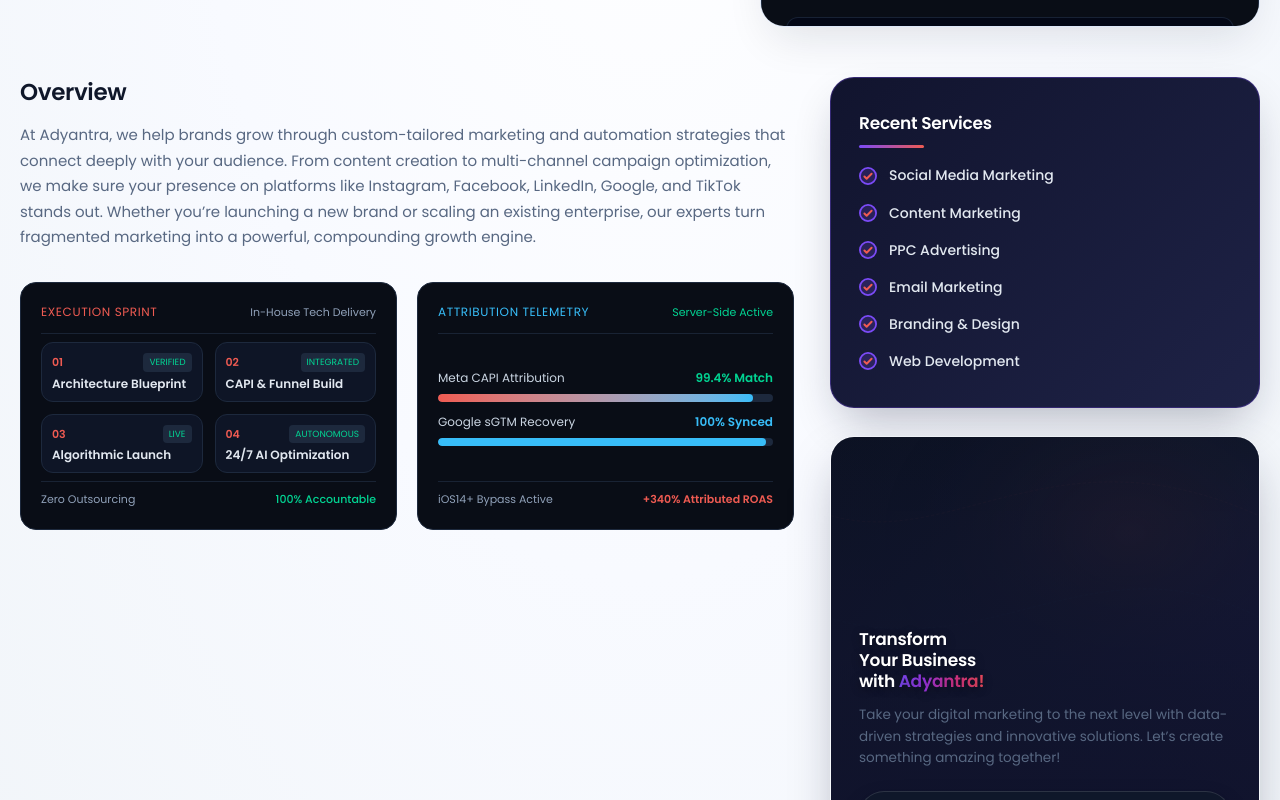
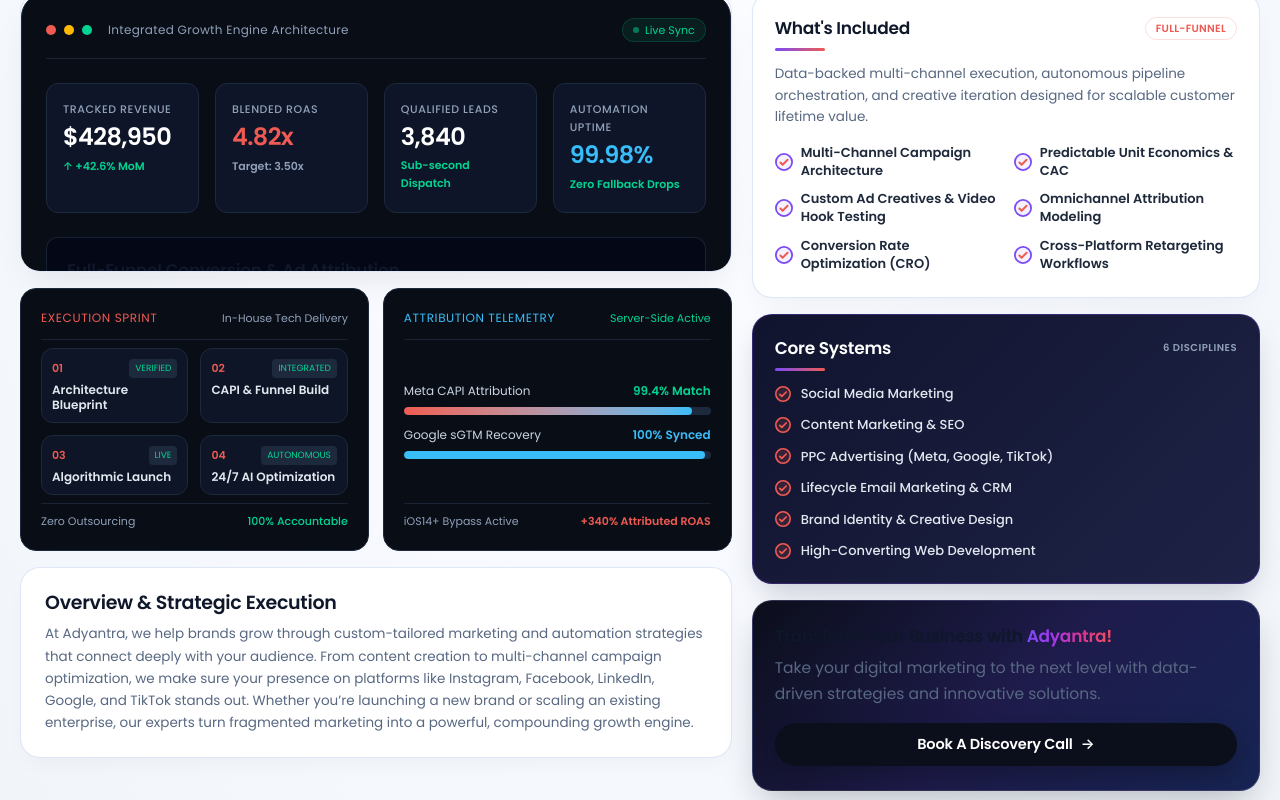
Before and after one commit to saikiranmangalapally/adyantra-new, a Next.js app: page /digital-marketing-growth in a window 1280 px wide. Shown: the part 3300-4100 px from the top of the page. Built offline with nearby package versions, Linux system fonts and the light colour scheme; a web font is replaced by a local one.

Commit message:
fix(ui): remove monthly budget from contact audit, standardize leadership button to ady-btn-dark, and eliminate gaps in Our Expertise section

```diff
--- a/app/digital-marketing-growth/page.tsx
+++ b/app/digital-marketing-growth/page.tsx
@@ -492,137 +492,130 @@
         </div>
       </section>
 
-      {/* ═══════════════════ SECTION 4: SYSTEM VISUALIZATION / EXPERTISE SHOWCASE (REFERENCE DESIGN) ═══════════════════ */}
+      {/* ═══════════════════ SECTION 4: SYSTEM VISUALIZATION / EXPERTISE SHOWCASE ═══════════════════ */}
       <section className="section expert-showcase-section" id="ecosystem" aria-labelledby="expert-showcase-heading">
         <div className="shell">
-          {/* Top Header Grid: Left Headline & Right Tablet Preview */}
-          <div className="expert-top-grid">
-            <div className="expert-header-left">
-              <span className="expert-kicker-pill">
-                <span className="expert-kicker-dot" />
-                Our Expertise
-              </span>
-              <h2 id="expert-showcase-heading" className="expert-main-heading">
+          {/* Centered Section Header */}
+          <div className="services-ref-header services-ref-header--centered" style={{ marginBottom: "26px" }}>
+            <span className="ref-pill-kicker">OUR EXPERTISE</span>
+            <h2 id="expert-showcase-heading" className="services-ref-heading">
               Boost Your Brand with Strategic <br />
               <span className="ady-gradient-text">Social Media &amp; Digital Marketing</span>
             </h2>
-              <p className="expert-main-desc">
+            <p className="services-ref-subtitle" style={{ maxWidth: "780px", marginBottom: "0" }}>
               Maximize engagement, build loyal customer communities, and drive predictable conversions across all major platforms with custom-engineered data, creative performance, and autonomous intelligence.
             </p>
           </div>
 
-            <div className="expert-tablet-card w-full">
+          {/* Unified Balanced 2-Column Grid (Zero Spacings and Gaps) */}
+          <div className="expert-unified-grid">
+            {/* Left Column: Interactive Tablet + Dual Visuals + Strategic Overview */}
+            <div className="expert-left-pane">
+              {/* 1. Executive Tablet Stage */}
+              <div className="expert-tablet-card">
                 <ExecutiveTabletMockup title="Integrated Growth Engine Architecture" />
+              </div>
+
+              {/* 2. Dual Side-by-Side Visuals */}
+              <div className="expert-dual-images">
+                <ExecutionRoadmapVisual />
+                <DataAttributionVisual />
+              </div>
+
+              {/* 3. Strategic Overview Card */}
+              <div className="expert-overview-box">
+                <h3 className="expert-box-title">Overview &amp; Strategic Execution</h3>
+                <p className="expert-box-text">
+                  At Adyantra, we help brands grow through custom-tailored marketing and automation strategies that connect deeply with your audience. From content creation to multi-channel campaign optimization, we make sure your presence on platforms like Instagram, Facebook, LinkedIn, Google, and TikTok stands out. Whether you’re launching a new brand or scaling an existing enterprise, our experts turn fragmented marketing into a powerful, compounding growth engine.
+                </p>
               </div>
             </div>
 
-          {/* Main Content Split Grid: Left Content (65%) & Right Sidebar (35%) */}
-          <div className="expert-split-grid">
-            {/* Left Column: Overview + Dual Photos + What's Included */}
-            <div className="expert-content-col">
-              {/* Overview Block */}
-              <div className="expert-overview-block">
-                <h3 className="expert-section-title">Overview</h3>
-                <p className="expert-overview-text">
-                  At Adyantra, we help brands grow through custom-tailored marketing and automation strategies that connect deeply with your audience. From content creation to multi-channel campaign optimization, we make sure your presence on platforms like Instagram, Facebook, LinkedIn, Google, and TikTok stands out. Whether you’re launching a new brand or scaling an existing enterprise, our experts turn fragmented marketing into a powerful, compounding growth engine.
+            {/* Right Column: What's Included / Recent Services + Transform CTA */}
+            <div className="expert-right-pane">
+              {/* Card 1: What's Included Card */}
+              <div className="expert-included-card">
+                <div className="flex items-center justify-between mb-2">
+                  <h4 className="expert-included-title">What&apos;s Included</h4>
+                  <span className="text-[10.5px] font-bold text-[#ef5b52] px-2.5 py-0.5 rounded-full bg-coral-500/10 border border-[#ef5b52]/20 uppercase tracking-wide">
+                    FULL-FUNNEL
+                  </span>
+                </div>
+                <div className="expert-accent-line" />
+                <p className="expert-included-desc">
+                  Data-backed multi-channel execution, autonomous pipeline orchestration, and creative iteration designed for scalable customer lifetime value.
                 </p>
+                <div className="expert-check-grid">
+                  {[
+                    "Multi-Channel Campaign Architecture",
+                    "Predictable Unit Economics & CAC",
+                    "Custom Ad Creatives & Video Hook Testing",
+                    "Omnichannel Attribution Modeling",
+                    "Conversion Rate Optimization (CRO)",
+                    "Cross-Platform Retargeting Workflows"
+                  ].map((pillar, idx) => (
+                    <div key={idx} className="expert-check-item">
+                      <span className="expert-check-icon">
+                        <svg width="18" height="18" viewBox="0 0 20 20" fill="none">
+                          <circle cx="10" cy="10" r="9" stroke="#7b4bf7" strokeWidth="2" fill="rgba(123, 75, 247, 0.08)" />
+                          <path d="M6 10.5L8.5 13L14 7.5" stroke="#ef5b52" strokeWidth="2.2" strokeLinecap="round" strokeLinejoin="round" />
+                        </svg>
+                      </span>
+                      <span>{pillar}</span>
                     </div>
-
-              {/* Two Side-by-Side Images */}
-              <div className="expert-dual-images grid grid-cols-1 md:grid-cols-2 gap-4">
-                <ExecutionRoadmapVisual />
-                <DataAttributionVisual />
+                  ))}
                 </div>
               </div>
 
-            {/* Right Column: Recent Services + Transform Banner */}
-            <aside className="expert-sidebar-col">
-              {/* Card 1: Recent Services */}
+              {/* Card 2: Core Systems Modules */}
               <div className="expert-recent-services-card">
-                <h4 className="expert-recent-title">Recent Services</h4>
-                <div className="expert-accent-line" style={{ width: "45px" }} />
+                <div className="flex items-center justify-between mb-2">
+                  <h4 className="expert-recent-title">Core Systems</h4>
+                  <span className="text-[10px] font-bold text-slate-400 uppercase tracking-wider">
+                    6 DISCIPLINES
+                  </span>
+                </div>
+                <div className="expert-accent-line" style={{ width: "40px" }} />
                 <ul className="expert-recent-list">
-                  <li className="expert-recent-item">
+                  {[
+                    "Social Media Marketing",
+                    "Content Marketing & SEO",
+                    "PPC Advertising (Meta, Google, TikTok)",
+                    "Lifecycle Email Marketing & CRM",
+                    "Brand Identity & Creative Design",
+                    "High-Converting Web Development"
+                  ].map((svc, idx) => (
+                    <li key={idx} className="expert-recent-item">
                       <span className="expert-check-icon">
-                      <svg width="18" height="18" viewBox="0 0 20 20" fill="none">
-                        <circle cx="10" cy="10" r="9" stroke="#7b4bf7" strokeWidth="2" fill="rgba(123, 75, 247, 0.2)" />
+                        <svg width="16" height="16" viewBox="0 0 20 20" fill="none">
+                          <circle cx="10" cy="10" r="9" stroke="#ef5b52" strokeWidth="2" fill="rgba(239, 91, 82, 0.15)" />
                           <path d="M6 10.5L8.5 13L14 7.5" stroke="#ef5b52" strokeWidth="2.2" strokeLinecap="round" strokeLinejoin="round" />
                         </svg>
                       </span>
-                    <span>Social Media Marketing</span>
+                      <span>{svc}</span>
                     </li>
-                  <li className="expert-recent-item">
-                    <span className="expert-check-icon">
-                      <svg width="18" height="18" viewBox="0 0 20 20" fill="none">
-                        <circle cx="10" cy="10" r="9" stroke="#7b4bf7" strokeWidth="2" fill="rgba(123, 75, 247, 0.2)" />
-                        <path d="M6 10.5L8.5 13L14 7.5" stroke="#ef5b52" strokeWidth="2.2" strokeLinecap="round" strokeLinejoin="round" />
-                      </svg>
-                    </span>
-                    <span>Content Marketing</span>
-                  </li>
-                  <li className="expert-recent-item">
-                    <span className="expert-check-icon">
-                      <svg width="18" height="18" viewBox="0 0 20 20" fill="none">
-                        <circle cx="10" cy="10" r="9" stroke="#7b4bf7" strokeWidth="2" fill="rgba(123, 75, 247, 0.2)" />
-                        <path d="M6 10.5L8.5 13L14 7.5" stroke="#ef5b52" strokeWidth="2.2" strokeLinecap="round" strokeLinejoin="round" />
-                      </svg>
-                    </span>
-                    <span>PPC Advertising</span>
-                  </li>
-                  <li className="expert-recent-item">
-                    <span className="expert-check-icon">
-                      <svg width="18" height="18" viewBox="0 0 20 20" fill="none">
-                        <circle cx="10" cy="10" r="9" stroke="#7b4bf7" strokeWidth="2" fill="rgba(123, 75, 247, 0.2)" />
-                        <path d="M6 10.5L8.5 13L14 7.5" stroke="#ef5b52" strokeWidth="2.2" strokeLinecap="round" strokeLinejoin="round" />
-                      </svg>
-                    </span>
-                    <span>Email Marketing</span>
-                  </li>
-                  <li className="expert-recent-item">
-                    <span className="expert-check-icon">
-                      <svg width="18" height="18" viewBox="0 0 20 20" fill="none">
-                        <circle cx="10" cy="10" r="9" stroke="#7b4bf7" strokeWidth="2" fill="rgba(123, 75, 247, 0.2)" />
-                        <path d="M6 10.5L8.5 13L14 7.5" stroke="#ef5b52" strokeWidth="2.2" strokeLinecap="round" strokeLinejoin="round" />
-                      </svg>
-                    </span>
-                    <span>Branding &amp; Design</span>
-                  </li>
-                  <li className="expert-recent-item">
-                    <span className="expert-check-icon">
-                      <svg width="18" height="18" viewBox="0 0 20 20" fill="none">
-                        <circle cx="10" cy="10" r="9" stroke="#7b4bf7" strokeWidth="2" fill="rgba(123, 75, 247, 0.2)" />
-                        <path d="M6 10.5L8.5 13L14 7.5" stroke="#ef5b52" strokeWidth="2.2" strokeLinecap="round" strokeLinejoin="round" />
-                      </svg>
-                    </span>
-                    <span>Web Development</span>
-                  </li>
+                  ))}
                 </ul>
               </div>
 
-              {/* Card 2: Transform CTA Card */}
-              <div className="expert-cta-card">
-                <TransformCtaBannerVisual />
-                <div className="expert-cta-overlay" />
-                <div className="expert-cta-content">
-                  <h4 className="expert-cta-heading">
-                    Transform <br />
-                    Your Business <br />
-                    with <span className="ady-gradient-text">Adyantra!</span>
+              {/* Card 3: Compact Transform CTA Card */}
+              <div className="expert-compact-cta-card">
+                <h4 className="text-xl font-extrabold text-white mb-1.5 leading-snug">
+                  Transform Your Business with <span className="ady-gradient-text">Adyantra!</span>
                 </h4>
-                  <p className="expert-cta-desc">
-                    Take your digital marketing to the next level with data-driven strategies and innovative solutions. Let’s create something amazing together!
+                <p className="text-xs text-slate-300 leading-relaxed mb-4">
+                  Take your digital marketing to the next level with data-driven strategies and innovative solutions.
                 </p>
-                  <a
-                    href="#contact"
-                    className="shadcn-input-button-solid"
-                    style={{ marginTop: "10px", width: "100%", justifyContent: "space-between" }}
+                <Link
+                  href="/contact"
+                  className="ady-btn-dark w-full justify-center text-xs py-2.5"
+                  style={{ width: "100%" }}
                 >
                   <span>Book A Discovery Call</span>
-                    <span className="badge-icon">→</span>
-                  </a>
+                  <span className="readmore-btn-arrow">&rarr;</span>
+                </Link>
               </div>
             </div>
-            </aside>
           </div>
         </div>
       </section>
--- a/components/templates/ServicePageTemplate.tsx
+++ b/components/templates/ServicePageTemplate.tsx
@@ -355,57 +355,61 @@
       {/* ═══════════════════ SECTION 4: SYSTEM VISUALIZATION / EXPERTISE SHOWCASE ═══════════════════ */}
       <section className="section expert-showcase-section" id="ecosystem" aria-labelledby="expert-showcase-heading">
         <div className="shell">
-          {/* Top Header Grid: Left Headline & Right Tablet Preview */}
-          <div className="expert-top-grid">
-            <div className="expert-header-left">
-              <span className="expert-kicker-pill">
-                <span className="expert-kicker-dot" />
-                Our Expertise
-              </span>
-              <h2 id="expert-showcase-heading" className="expert-main-heading">
+          {/* Unified Section Header */}
+          <div className="services-ref-header services-ref-header--centered" style={{ marginBottom: "26px" }}>
+            <span className="ref-pill-kicker">OUR EXPERTISE</span>
+            <h2 id="expert-showcase-heading" className="services-ref-heading">
               {data.about.title}
             </h2>
-              <p className="expert-main-desc">
+            <p className="services-ref-subtitle" style={{ maxWidth: "780px", marginBottom: "0" }}>
               {data.about.paragraphs[0]}
             </p>
           </div>
 
-            <div className="expert-tablet-card w-full">
+          {/* Unified Balanced 2-Column Grid (Zero Spacings and Gaps) */}
+          <div className="expert-unified-grid">
+            {/* Left Column: Interactive Tablet + Dual Visuals + Strategic Overview */}
+            <div className="expert-left-pane">
+              {/* 1. Executive Tablet Stage */}
+              <div className="expert-tablet-card">
                 <ExecutiveTabletMockup title={data.about.title} />
               </div>
-          </div>
 
-          {/* Main Content Split Grid: Left Content (65%) & Right Sidebar (35%) */}
-          <div className="expert-split-grid">
-            {/* Left Column: Overview + Dual Visuals + What's Included */}
-            <div className="expert-content-col">
-              {/* Overview Block */}
-              <div className="expert-overview-block">
-                <h3 className="expert-section-title">Overview</h3>
-                <p className="expert-overview-text">
-                  {data.about.paragraphs.slice(1).join(" ") || data.about.paragraphs[0]}
-                </p>
-              </div>
-
-              {/* Two Side-by-Side Visuals */}
-              <div className="expert-dual-images grid grid-cols-1 md:grid-cols-2 gap-4">
+              {/* 2. Dual Side-by-Side Visuals */}
+              <div className="expert-dual-images">
                 <ExecutionRoadmapVisual />
                 <DataAttributionVisual />
               </div>
 
-              {/* What's Included Box */}
+              {/* 3. Strategic Overview Card */}
+              <div className="expert-overview-box">
+                <h3 className="expert-box-title">Technical Overview &amp; Execution Framework</h3>
+                <p className="expert-box-text">
+                  {data.about.paragraphs.slice(1).join(" ") || data.about.paragraphs[0]}
+                </p>
+              </div>
+            </div>
+
+            {/* Right Column: What's Included Pillars + Core Systems + Transform CTA */}
+            <div className="expert-right-pane">
+              {/* What's Included & Core Capabilities Card */}
               <div className="expert-included-card">
+                <div className="flex items-center justify-between mb-2">
                   <h4 className="expert-included-title">What&apos;s Included</h4>
+                  <span className="text-[10.5px] font-bold text-[#ef5b52] px-2.5 py-0.5 rounded-full bg-coral-500/10 border border-[#ef5b52]/20 uppercase tracking-wide">
+                    FULL-STACK
+                  </span>
+                </div>
                 <div className="expert-accent-line" />
                 <p className="expert-included-desc">
-                  Our comprehensive full-funnel architecture covers everything from strategic inception to data-backed retention and cross-platform ROI maximization.
+                  Full-funnel technical deliverables covering strategic architecture, automated workflows, and continuous optimization.
                 </p>
 
                 <div className="expert-check-grid">
                   {data.about.pillars.map((pillar, idx) => (
                     <div key={idx} className="expert-check-item">
                       <span className="expert-check-icon">
-                        <svg width="20" height="20" viewBox="0 0 20 20" fill="none">
+                        <svg width="18" height="18" viewBox="0 0 20 20" fill="none">
                           <circle cx="10" cy="10" r="9" stroke="#7b4bf7" strokeWidth="2" fill="rgba(123, 75, 247, 0.08)" />
                           <path d="M6 10.5L8.5 13L14 7.5" stroke="#ef5b52" strokeWidth="2.2" strokeLinecap="round" strokeLinejoin="round" />
                         </svg>
@@ -415,19 +419,21 @@
                   ))}
                 </div>
               </div>
+
+              {/* Core Systems Module List */}
+              <div className="expert-recent-services-card">
+                <div className="flex items-center justify-between mb-2">
+                  <h4 className="expert-recent-title">Core Systems</h4>
+                  <span className="text-[10px] font-bold text-slate-400 uppercase tracking-wider">
+                    {data.subServices.length} SYSTEMS
+                  </span>
                 </div>
-
-            {/* Right Column: Recent Services + Transform Banner */}
-            <aside className="expert-sidebar-col">
-              {/* Card 1: Recent Services */}
-              <div className="expert-recent-services-card">
-                <h4 className="expert-recent-title">Core Systems</h4>
-                <div className="expert-accent-line" style={{ width: "45px" }} />
+                <div className="expert-accent-line" style={{ width: "40px" }} />
                 <ul className="expert-recent-list">
-                  {data.subServices.slice(0, 6).map((svc, idx) => (
+                  {data.subServices.slice(0, 5).map((svc, idx) => (
                     <li key={idx} className="expert-recent-item">
                       <span className="expert-check-icon">
-                        <svg width="18" height="18" viewBox="0 0 20 20" fill="none">
+                        <svg width="16" height="16" viewBox="0 0 20 20" fill="none">
                           <circle cx="10" cy="10" r="9" stroke="#ef5b52" strokeWidth="2" fill="rgba(239, 91, 82, 0.15)" />
                           <path d="M6 10.5L8.5 13L14 7.5" stroke="#ef5b52" strokeWidth="2.2" strokeLinecap="round" strokeLinejoin="round" />
                         </svg>
@@ -438,30 +444,24 @@
                 </ul>
               </div>
 
-              {/* Card 2: Transform CTA Card */}
-              <div className="expert-cta-card">
-                <TransformCtaBannerVisual />
-                <div className="expert-cta-overlay" />
-                <div className="expert-cta-content">
-                  <h4 className="expert-cta-heading">
-                    Transform <br />
-                    Your Business <br />
-                    with <span className="ady-gradient-text">Adyantra!</span>
+              {/* Compact Transform CTA Card */}
+              <div className="expert-compact-cta-card">
+                <h4 className="text-xl font-extrabold text-white mb-1.5 leading-snug">
+                  Transform Your Business with <span className="ady-gradient-text">Adyantra!</span>
                 </h4>
-                  <p className="expert-cta-desc">
-                    Take your digital marketing and automation to the next level with data-driven strategies and innovative solutions.
+                <p className="text-xs text-slate-300 leading-relaxed mb-4">
+                  Deploy data-backed acquisition systems and custom AI automations engineered for scalable revenue.
                 </p>
-                  <a
+                <Link
                   href="#contact"
-                    className="shadcn-input-button-solid"
-                    style={{ marginTop: "10px", width: "100%", justifyContent: "space-between" }}
+                  className="ady-btn-dark w-full justify-center text-xs py-2.5"
+                  style={{ width: "100%" }}
                 >
                   <span>Book A Discovery Call</span>
-                    <span className="badge-icon">→</span>
-                  </a>
+                  <span className="readmore-btn-arrow">&rarr;</span>
+                </Link>
               </div>
             </div>
-            </aside>
           </div>
         </div>
       </section>
```
Also changed, not shown: app/contact/page.tsx (+2 -40 lines), components/sections/OurTeamExpertiseSection.tsx (+6 -8 lines), public/styles.css. Lines whose indentation alone changed are shown as unchanged.
